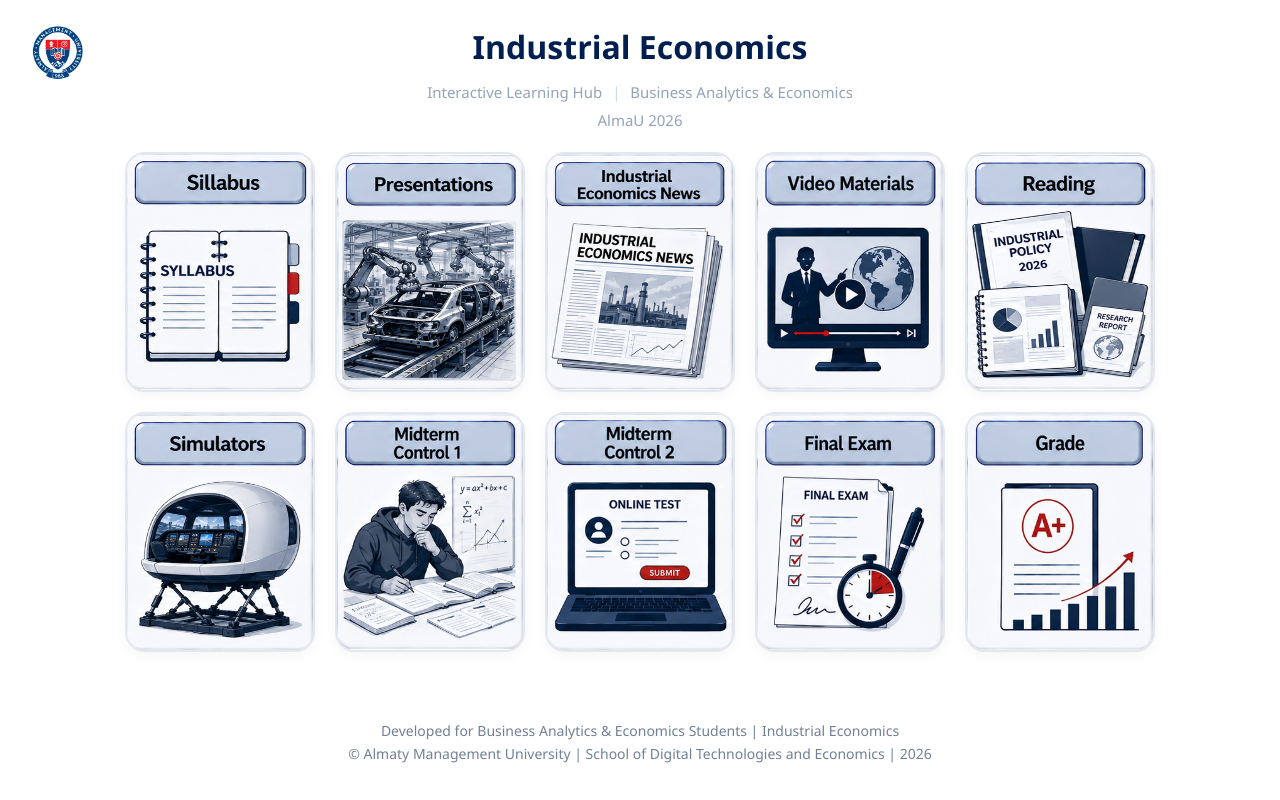
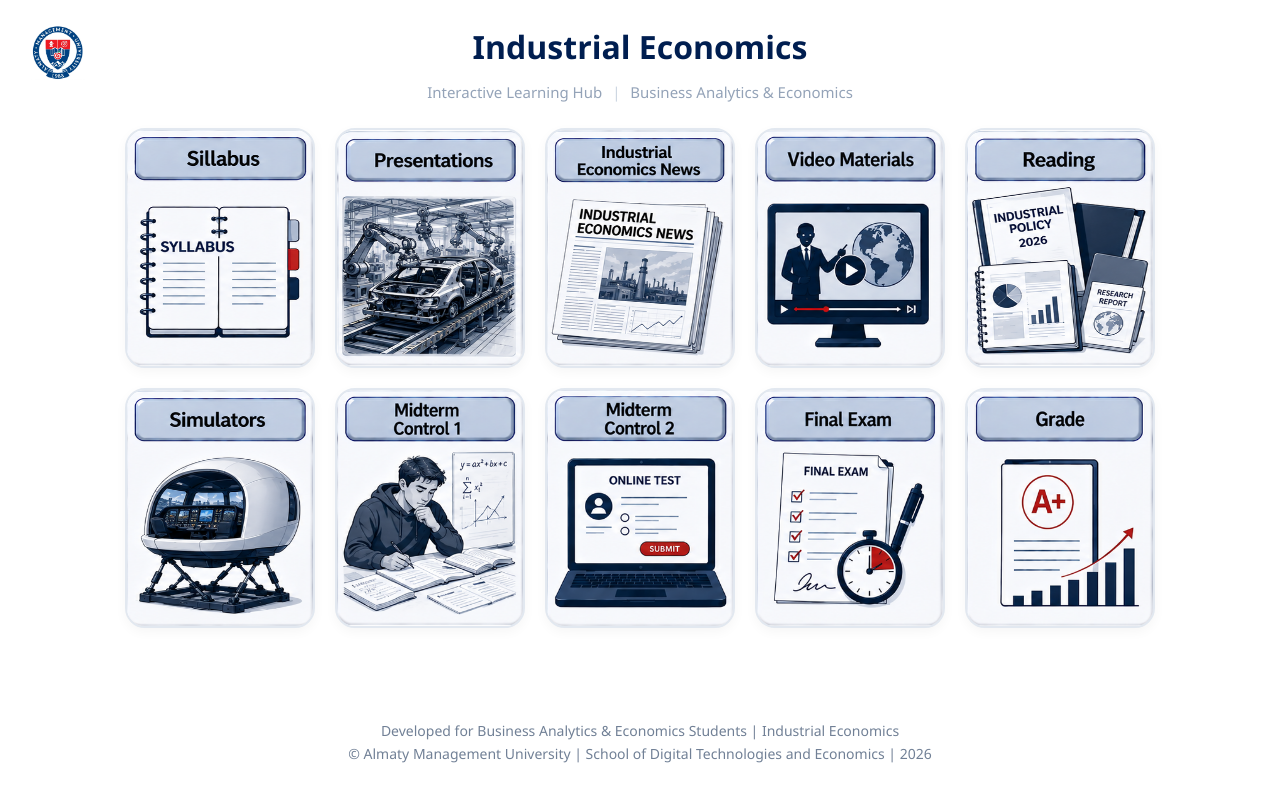
Before and after one commit to ogaydv-prog/Industrial-Economics, a plain HTML site: page index.html in a window 1280 px wide. Drawn offline with Linux system fonts and the light colour scheme.

Commit message:
Update index.html

```diff
--- a/index.html
+++ b/index.html
@@ -186,7 +186,7 @@
                 Interactive Learning Hub <span style="color: #cbd5e1; font-weight: 300; margin: 0 6px;">|</span> Business Analytics & Economics
             </p>
             <p style="color: #94a3b8; font-size: 15px; font-weight: 400; margin-top: 4px; text-align: center;">
-                AlmaU 2026
+
             </p>
         </div>
     </header>
```
